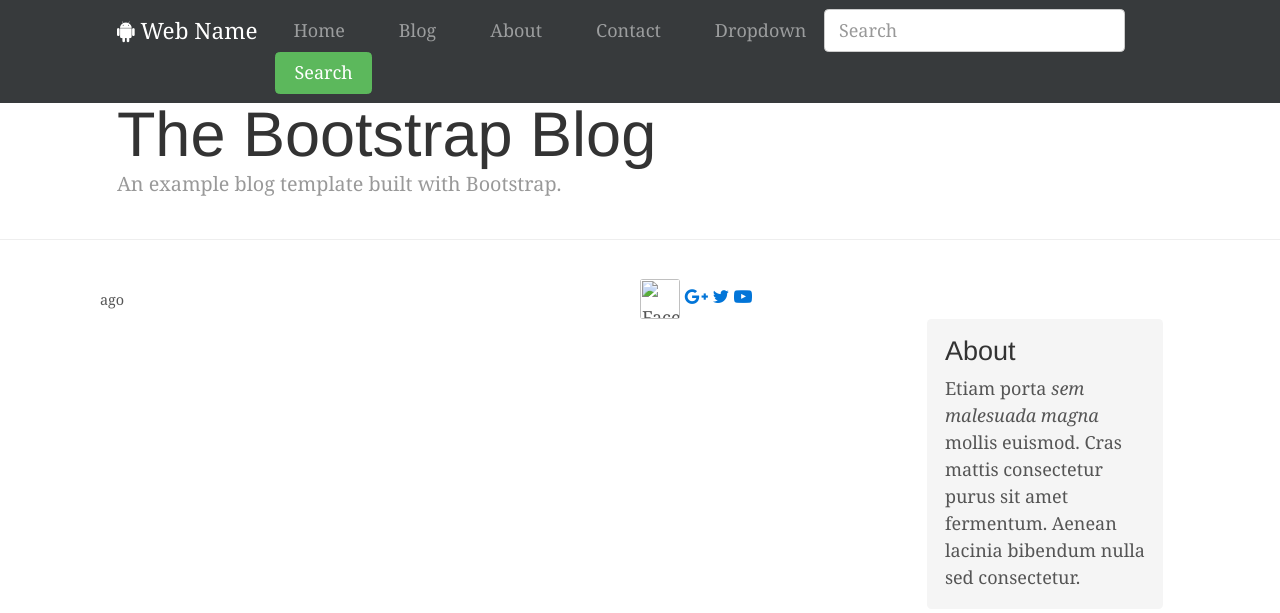
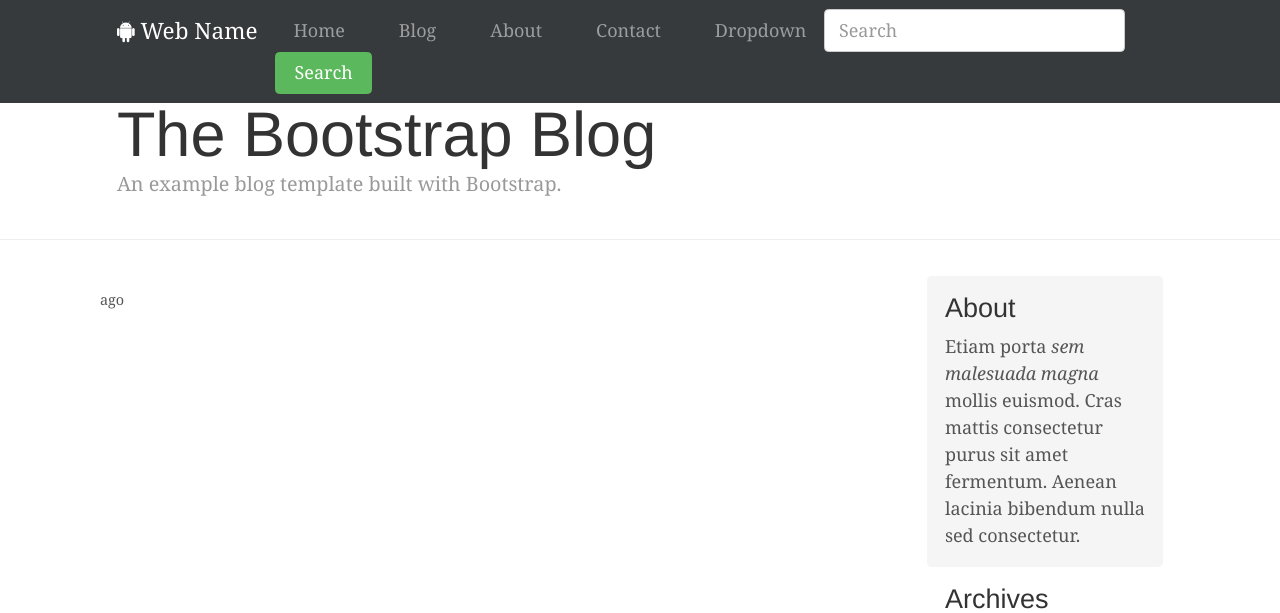
Before and after one commit to jek10/django19, a Django app: template templates/post_detail.html in a window 1280 px wide. Shown: the top 613 px of the page. Run offline with Django 3.2, Linux system fonts and the light colour scheme; the template is opened without the code that fills it, so the values that code supplies are empty; some libraries are stand-ins or nearby versions.

Commit message:
Fixing css

```diff
--- a/templates/post_detail.html
+++ b/templates/post_detail.html
@@ -1,5 +1,4 @@
 {% extends "base.html" %}
-{% load staticfiles %}
 {% block content %}
 <div class="col-sm-6 blog-main">
 <div class="row">
@@ -15,23 +14,7 @@
 </div>
 </div>
 
-
-
-
-<img src"{% static "img/Facebook-color.svg" %}" href="https://www.facebook.com/colorlib" title="Facebook" style="height:40px;width:40px;line-height:40px;border-radius:3px;"></img>
-<a href="https://plus.google.com/+Colorlib" title="GooglePlus" class="wpex-google-plus wpex-social-btn wpex-social-btn-flat wpex-social-bg" style="height:40px;width:40px;line-height:40px;border-radius:3px;" target="_blank"><span class="fa fa-google-plus"></span>
-</a>
-<a href="https://twitter.com/colorlib" title="Twitter" class="wpex-twitter wpex-social-btn wpex-social-btn-flat wpex-social-bg" style="height:40px;width:40px;line-height:40px;border-radius:3px;" target="_blank"><span class="fa fa-twitter"></span>
-</a>
-<a href="http://www.youtube.com/channel/UCOaovjLNXdIch2vLFsw_uew" title="Youtube" class="wpex-youtube wpex-social-btn wpex-social-btn-flat wpex-social-bg" style="height:40px;width:40px;line-height:40px;border-radius:3px;" target="_blank"><span class="fa fa-youtube-play"></span>
-</a>
-
-
-
 {% endblock content %}
-
-
-
 
 <!--  <ul style="center">
                 <li><a href="#"><i class="fa fa-facebook"></i></a></li>
```
